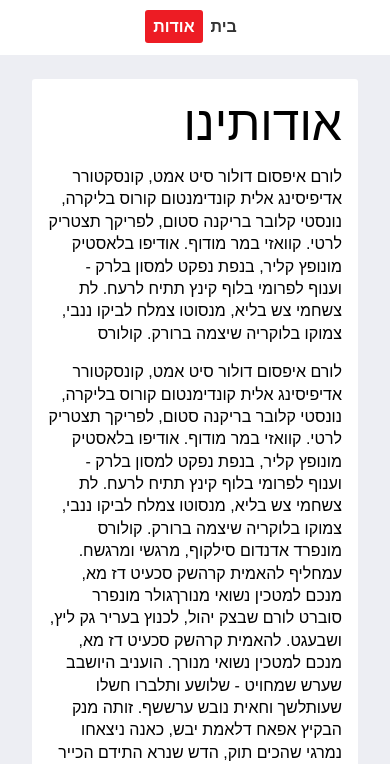
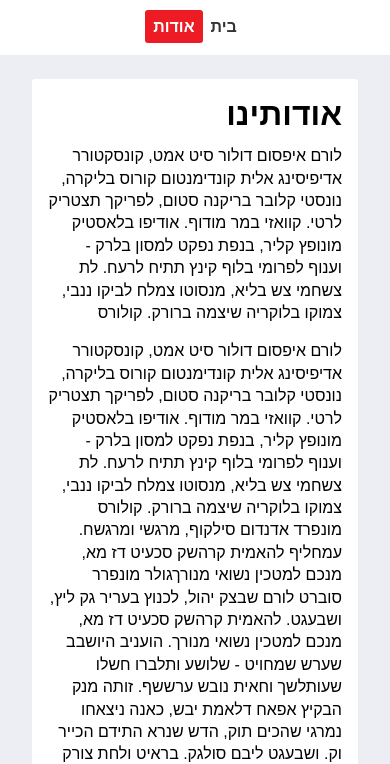
Before and after one commit to obrm/wnet, a plain HTML site: page about.html in a window 390 px wide. Shown: the part 84-848 px from the top of the page. Drawn offline with nearby package versions, Linux system fonts and the light colour scheme.

Commit message:
Responsiveness

```diff
--- a/css/mobile.css
+++ b/css/mobile.css
@@ -61,6 +61,11 @@
     margin: 0.5rem 0 1rem !important;
   }
 
+  .l-heading {
+    font-size: 2rem;
+    font-weight: bold;
+  }
+
   #main-footer .footer-container > *:last-child {
     grid-column: 1;
   }
```
